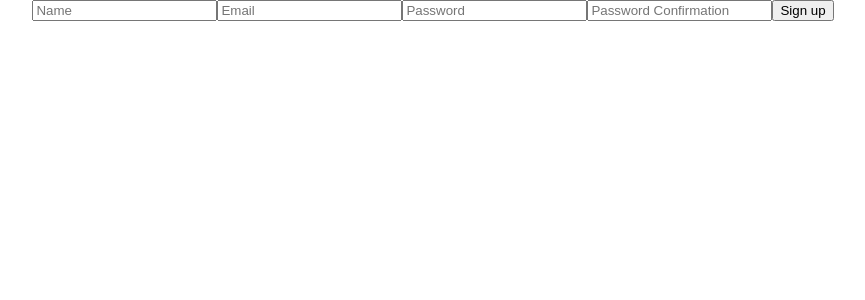
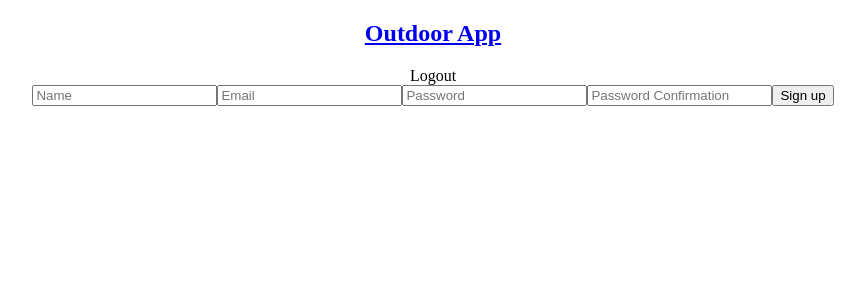
Before and after one commit to ermin-cahtarevic/outdoor-client, a React (Create React App) app: page /signup in a window 1280 px wide. Shown: the top 300 px of the page, without its empty margins (207-1072 px from the left). Built offline with nearby package versions, Linux system fonts and the light colour scheme.

Commit message:
Update api url

```diff
--- a/src/actions/auth.js
+++ b/src/actions/auth.js
@@ -1,7 +1,7 @@
 import axios from 'axios';
 
-const urlSignup = 'http://localhost:3001/signup';
-const urlLogin = 'http://localhost:3001/auth/login';
+const urlSignup = 'https://outdoor-app-api.herokuapp.com/signup';
+const urlLogin = 'https://outdoor-app-api.herokuapp.com/auth/login';
 
 export const signupUser = (user, history) => dispatch => {
   axios.post(
--- a/src/components/App.js
+++ b/src/components/App.js
@@ -6,11 +6,13 @@ import Dashboard from './Dashboard';
 import Signup from '../containers/Signup';
 import Login from '../containers/Login';
 import ProtectedRoute from './ProtectedRoute';
+import Navbar from './Navbar';
 
 function App() {
   return (
     <div className="App">
       <BrowserRouter>
+        <Navbar />
         <Switch>
           <Route exact path="/">
             <Home />
--- /dev/null
+++ b/src/components/Navbar.js
@@ -0,0 +1,13 @@
+import React from 'react';
+import { Link } from 'react-router-dom';
+
+const Navbar = () => (
+  <div>
+    <Link to="/">
+      <h2>Outdoor App</h2>
+    </Link>
+    <div>Logout</div>
+  </div>
+);
+
+export default Navbar;
```
